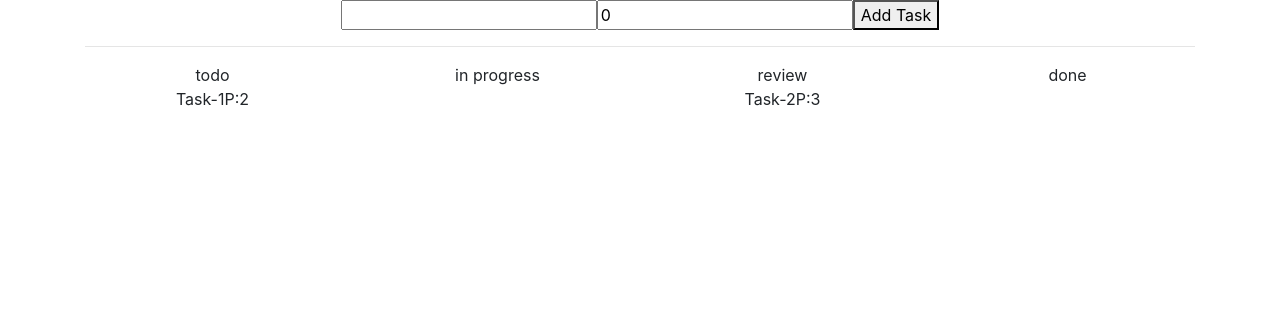
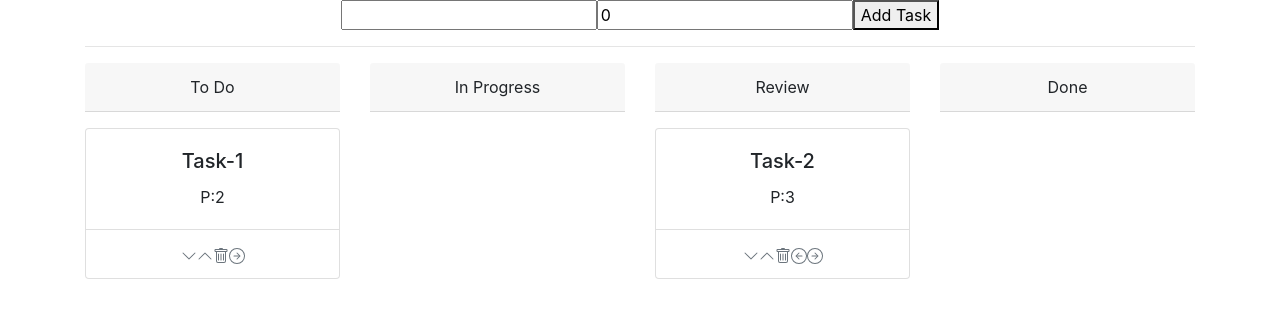
Before and after one commit to olgabresheva/kanban0808, a React (Create React App) app: page / in a window 1280 px wide. Shown: the top 318 px of the page. Built offline with nearby package versions, Linux system fonts and the light colour scheme.

Commit message:
added buttons to move tasks by Priority

```diff
--- a/src/App.js
+++ b/src/App.js
@@ -6,18 +6,37 @@ import {v4 as uuidv4} from 'uuid';
 import "bootstrap/dist/css/bootstrap.min.css"
 
 const initial = [
-    {id: uuidv4(), title: 'Task-1', priority: 2, status: 'todo'},
-    {id: uuidv4(), title: 'Task-2', priority: 3, status: 'review'},
+    {id: uuidv4(), title: 'Task-1', priority: 2, status: 'To Do'},
+    {id: uuidv4(), title: 'Task-2', priority: 3, status: 'Review'},
 ]
 
 function App() {
 
     const [tasks, setTasks] = useState(initial);
-    const status = ['todo', 'in progress', 'review', 'done']
+    const status = ['To Do', 'In Progress', 'Review', 'Done']
 
     const onTaskCreate = (newTask, priority) => {
         const updatedTasks = [...tasks];
-        updatedTasks.push({id: uuidv4(), title: newTask, priority: priority, status: 'todo'});
+        updatedTasks.push({id: uuidv4(), title: newTask, priority: priority, status: 'To Do'});
+        setTasks(updatedTasks);
+    }
+
+    const onTaskDelete = (id) => {
+        const updatedTasks = tasks.filter(el => el.id !== id)
+        setTasks(updatedTasks);
+    }
+
+    const onTaskMove = (id, direction) => {
+        const updatedTasks = tasks.map(el => {
+            if (el.id === id) {
+                if (direction === 'left') {
+                    return ({...el, status: status[status.indexOf(el.status) - 1]})
+                }
+                if(direction === 'right'){
+                    return ({...el, status: status[status.indexOf(el.status) + 1]})
+                }
+            } else return el;
+        })
         setTasks(updatedTasks);
     }
 
@@ -29,7 +48,12 @@ function App() {
 
                 <hr/>
                 <div className="row">
-                        {status.map(el => <Board status={el} tasks={tasks}/>)}
+                    {status.map((el, index) => <Board
+                        key={index}
+                        status={el}
+                        tasks={tasks}
+                        onTaskDelete={onTaskDelete}
+                        onTaskMove={onTaskMove}/>)}
                 </div>
 
             </div>
--- a/src/Board.js
+++ b/src/Board.js
@@ -2,13 +2,20 @@ import React from 'react';
 import './App.css';
 import Task from "./Task";
 
+
 function Board(props) {
     return (
         <span className="col-sm">
+             <div className="card-header">
             {props.status}
-            {props.tasks.filter(el => el.status === props.status).map(el => <li key={el.id}>
-                <Task task={el}/>
-            </li>)}
+             </div>
+            <p/>
+            {props.tasks.filter(el => el.status === props.status).map(el =>
+            <li key={el.id}>
+                <Task task={el}
+                      onTaskDelete={props.onTaskDelete}
+                      onTaskMove={props.onTaskMove}/>
+            </li>).sort()}
         </span>
     );
 }
--- a/src/Task.js
+++ b/src/Task.js
@@ -1,13 +1,65 @@
 import React from 'react';
 import './App.css';
 
+const deleteBtn = (<svg width="1em" height="1em" viewBox="0 0 16 16" className="bi bi-trash" fill="currentColor"
+                        xmlns="http://www.w3.org/2000/svg">
+    <path
+        d="M5.5 5.5A.5.5 0 0 1 6 6v6a.5.5 0 0 1-1 0V6a.5.5 0 0 1 .5-.5zm2.5 0a.5.5 0 0 1 .5.5v6a.5.5 0 0 1-1 0V6a.5.5 0 0 1 .5-.5zm3 .5a.5.5 0 0 0-1 0v6a.5.5 0 0 0 1 0V6z"/>
+    <path fillRule="evenodd"
+          d="M14.5 3a1 1 0 0 1-1 1H13v9a2 2 0 0 1-2 2H5a2 2 0 0 1-2-2V4h-.5a1 1 0 0 1-1-1V2a1 1 0 0 1 1-1H6a1 1 0 0 1 1-1h2a1 1 0 0 1 1 1h3.5a1 1 0 0 1 1 1v1zM4.118 4L4 4.059V13a1 1 0 0 0 1 1h6a1 1 0 0 0 1-1V4.059L11.882 4H4.118zM2.5 3V2h11v1h-11z"/>
+</svg>);
+
+const leftBtn = (
+    <svg width="1em" height="1em" viewBox="0 0 16 16" className="bi bi-arrow-left-circle" fill="currentColor"
+         xmlns="http://www.w3.org/2000/svg">
+        <path fillRule="evenodd" d="M8 15A7 7 0 1 0 8 1a7 7 0 0 0 0 14zm0 1A8 8 0 1 0 8 0a8 8 0 0 0 0 16z"/>
+        <path fillRule="evenodd"
+              d="M8.354 11.354a.5.5 0 0 0 0-.708L5.707 8l2.647-2.646a.5.5 0 1 0-.708-.708l-3 3a.5.5 0 0 0 0 .708l3 3a.5.5 0 0 0 .708 0z"/>
+        <path fillRule="evenodd" d="M11.5 8a.5.5 0 0 0-.5-.5H6a.5.5 0 0 0 0 1h5a.5.5 0 0 0 .5-.5z"/>
+    </svg>);
+
+const rightBtn = (
+    <svg width="1em" height="1em" viewBox="0 0 16 16" className="bi bi-arrow-right-circle" fill="currentColor"
+         xmlns="http://www.w3.org/2000/svg">
+        <path fillRule="evenodd" d="M8 15A7 7 0 1 0 8 1a7 7 0 0 0 0 14zm0 1A8 8 0 1 0 8 0a8 8 0 0 0 0 16z"/>
+        <path fillRule="evenodd"
+              d="M7.646 11.354a.5.5 0 0 1 0-.708L10.293 8 7.646 5.354a.5.5 0 1 1 .708-.708l3 3a.5.5 0 0 1 0 .708l-3 3a.5.5 0 0 1-.708 0z"/>
+        <path fillRule="evenodd" d="M4.5 8a.5.5 0 0 1 .5-.5h5a.5.5 0 0 1 0 1H5a.5.5 0 0 1-.5-.5z"/>
+    </svg>);
+
+
+const downBtn = (<svg width="1em" height="1em" viewBox="0 0 16 16" className="bi bi-chevron-down" fill="currentColor"
+                      xmlns="http://www.w3.org/2000/svg">
+    <path fillRule="evenodd"
+          d="M1.646 4.646a.5.5 0 0 1 .708 0L8 10.293l5.646-5.647a.5.5 0 0 1 .708.708l-6 6a.5.5 0 0 1-.708 0l-6-6a.5.5 0 0 1 0-.708z"/>
+</svg>);
+
+const upBtn = (<svg width="1em" height="1em" viewBox="0 0 16 16" className="bi bi-chevron-up" fill="currentColor"
+                    xmlns="http://www.w3.org/2000/svg">
+    <path fillRule="evenodd"
+          d="M7.646 4.646a.5.5 0 0 1 .708 0l6 6a.5.5 0 0 1-.708.708L8 5.707l-5.646 5.647a.5.5 0 0 1-.708-.708l6-6z"/>
+</svg>);
+
 function Task(props) {
     return (
-        <span className="Task">
-            {props.task.title}
-            P:{props.task.priority}
 
-        </span>
+        <div className="card">
+            <div className="card-body">
+                <h5 className="card-title">{props.task.title}</h5>
+                <p className="card-text"> P:{props.task.priority}</p>
+            </div>
+            <div className="card-footer bg-transparent text-muted">
+                <span>{downBtn}</span>
+                <span>{upBtn}</span>
+                <span onClick={() => props.onTaskDelete(props.task.id)}>{deleteBtn}</span>
+                {props.task.status !== 'To Do' &&
+                <span onClick={() => props.onTaskMove(props.task.id, "left")}>{leftBtn}</span>}
+                {props.task.status !== 'Done' &&
+                <span onClick={() => props.onTaskMove(props.task.id, "right")}>{rightBtn}</span>}
+
+            </div>
+        </div>
+
     );
 }
 
```
